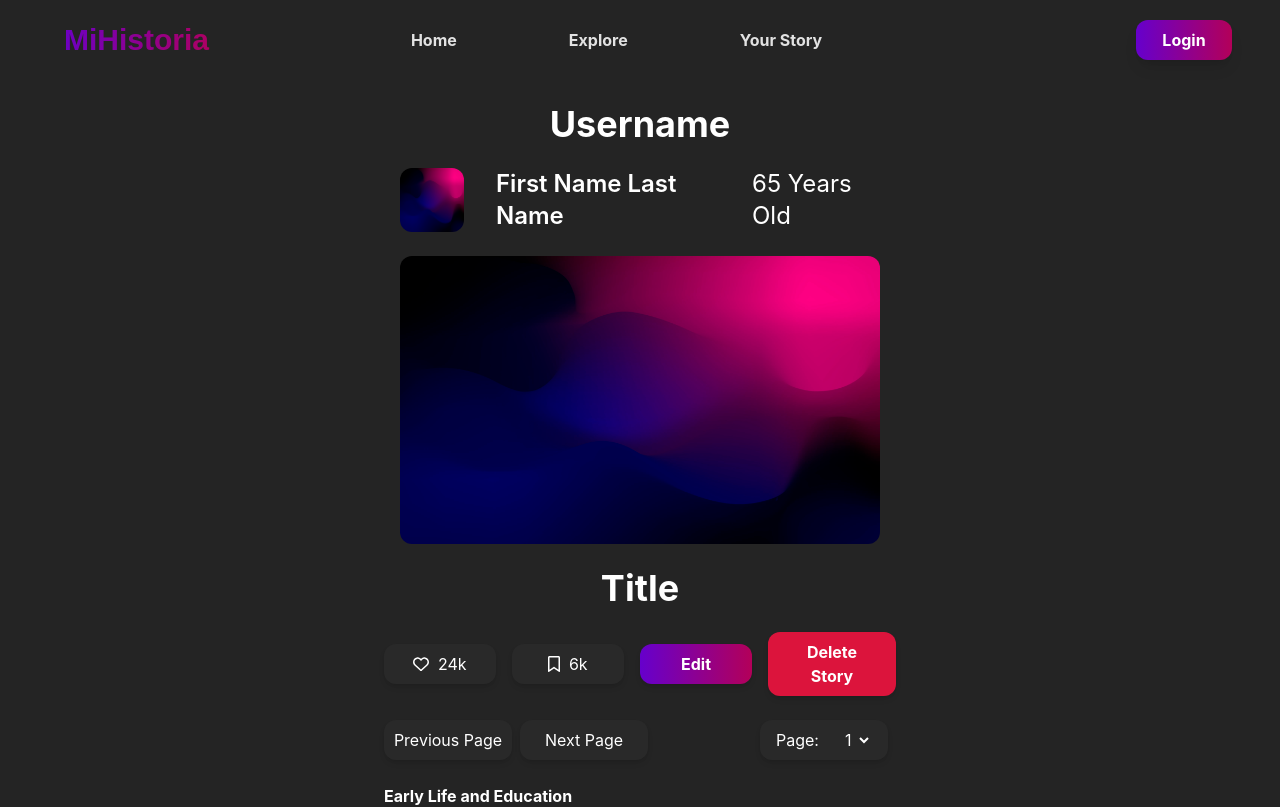
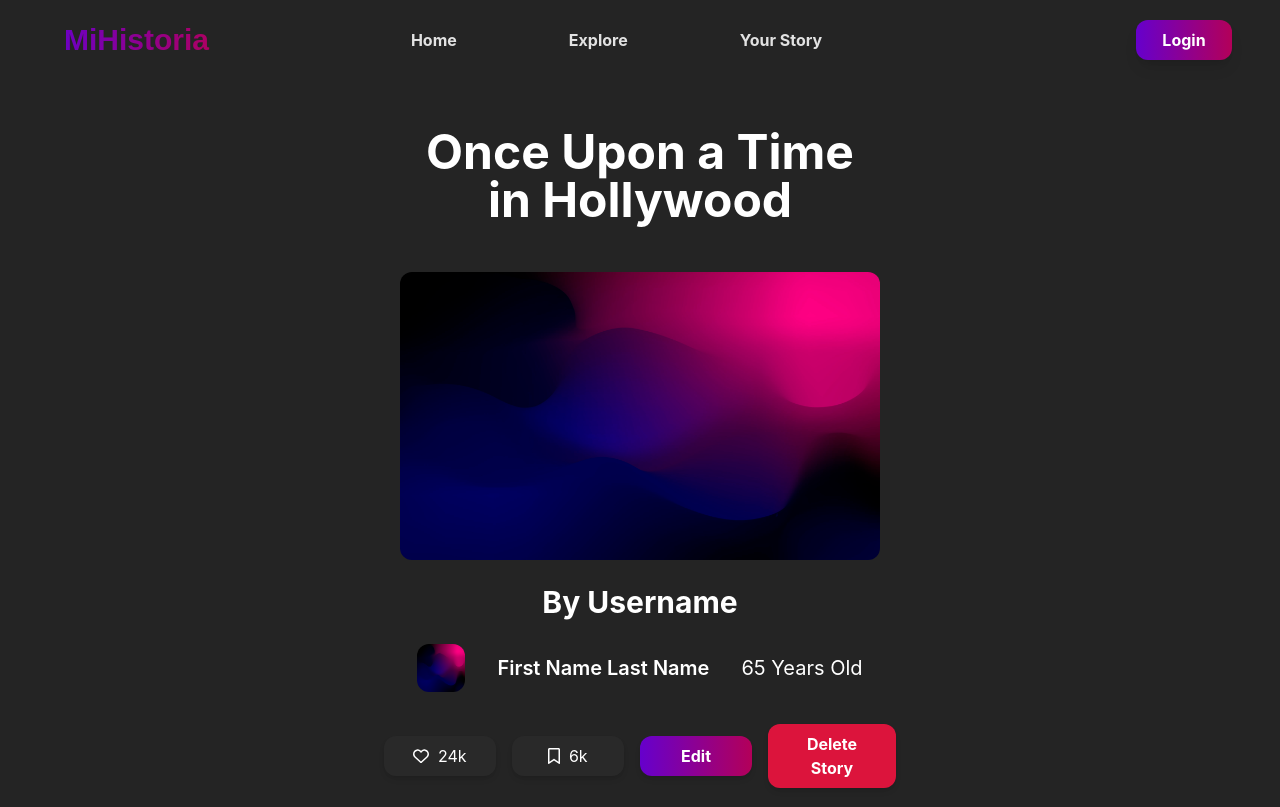
Before and after one commit to alejandrocqvd/MiHistoria, a React (Vite) app in the folder client/: page /story/1/page/1 in a window 1280 px wide. Shown: the top 807 px of the page. Built offline with nearby package versions, Linux system fonts and the light colour scheme; a web font is replaced by a local one.

Commit message:
Changed layout of story details

```diff
--- a/client/src/pages/Home.tsx
+++ b/client/src/pages/Home.tsx
@@ -54,12 +54,12 @@ const Home = () => {
             <img src={globeIcon} className='h-24 w-auto mb-8' />
             <p className='font-semibold'>See the collection of personal narratives that take you though the intricate experiences of people from any corner of the world.</p>
         </a>
-        <a href={'./story/:id'} className='flex-1 flex flex-col justify-between items-center w-full lg:mx-20 p-16 mb-8 text-center bg-[#292929] shadow-xl hover:shadow-2xl rounded-xl hover:scale-105 transition duration-300 ease-in-out'>
+        <a href={'./story/:id/page/1'} className='flex-1 flex flex-col justify-between items-center w-full lg:mx-20 p-16 mb-8 text-center bg-[#292929] shadow-xl hover:shadow-2xl rounded-xl hover:scale-105 transition duration-300 ease-in-out'>
             <h1 className='text-4xl font-bold mb-8'>Write <span className='underline'>Your</span> Story</h1>
             <img src={bookIcon} className='h-24 w-auto mb-8' />
             <p className='font-semibold'>Let the world hear your story. Travel back in your time to recollect and write down your life.</p>
         </a>
-        <a href={'./profile/:id/settings'} className='flex-1 flex flex-col justify-between items-center w-full p-16 mb-8 text-center bg-[#292929] shadow-xl hover:shadow-2xl rounded-xl hover:scale-105 transition duration-300 ease-in-out'>
+        <a href={'./profile'} className='flex-1 flex flex-col justify-between items-center w-full p-16 mb-8 text-center bg-[#292929] shadow-xl hover:shadow-2xl rounded-xl hover:scale-105 transition duration-300 ease-in-out'>
             <h1 className='text-4xl font-bold mb-8'>Be yourself or be anonymous</h1>
             <img src={privacyIcon} className='h-24 w-auto mb-8' />
             <p className='font-semibold'>No need to expose your identity, feel free to write anonymously and tell your truth with no filter.</p>
--- a/client/src/pages/story/Story.tsx
+++ b/client/src/pages/story/Story.tsx
@@ -33,15 +33,15 @@ const Story = () => {
 
       <div className='flex flex-col h-auto w-full md:w-1/2'>
 
-        <h1 className='text-4xl text-center font-bold my-6'>Username</h1>
-        <div className='flex-1 flex flex-row justify-center items-center rounded-xl mb-6'>
-          <img src={storyBg} className='h-16 rounded-xl w-16' />
-          <h2 className='text-2xl ml-8 font-semibold'>First Name Last Name</h2>
-          <h2 className='text-2xl ml-8 font-normal'>65 Years Old</h2>
+        <h1 className='text-5xl text-center font-bold my-12'>Once Upon a Time in Hollywood</h1>
+        <img src={storyBg} className='h-72 w-full rounded-xl mb-6' />
+
+        <h1 className='text-3xl text-center font-bold mb-6'>By Username</h1>
+        <div className='flex-1 flex flex-row justify-center items-center rounded-xl mb-8'>
+          <img src={storyBg} className='h-12 rounded-xl w-12' />
+          <h2 className='text-xl ml-8 font-semibold'>First Name Last Name</h2>
+          <h2 className='text-xl ml-8 font-normal'>65 Years Old</h2>
         </div>
-
-        <img src={storyBg} className='h-72 w-full rounded-xl mb-6' />
-        <h1 className='text-4xl text-center font-bold mb-6'>Title</h1>
 
       </div>
 
--- a/client/src/pages/story/StoryPage.tsx
+++ b/client/src/pages/story/StoryPage.tsx
@@ -18,7 +18,7 @@ const StoryPage = () => {
   return (
     <div className='flex flex-col justify-start items-center'>
 
-        <div className='flex flex-row justify-center items-center mb-6'>
+        <div className='flex flex-row justify-center items-center mb-12'>
           <button onClick={handleLike} className={`w-28 shadow-md text-center rounded-xl bg-secondary px-4 py-2 ${ liked ? 'text-red-600' : null}`}>
             <FontAwesomeIcon icon={liked ? solidHeart : regularHeart} className='mr-1' /> 24k
           </button>
@@ -90,7 +90,7 @@ const StoryPage = () => {
             <em>- J. Robert Oppenheimer</em>
         </p>
 
-        <div className='flex flex-row justify-between items-start w-full my-6'>
+        <div className='flex flex-row justify-between items-start w-full mt-6 mb-12'>
             <div className='flex flex-row justify-between items-start'>
                 <button className='bg-secondary p-2 rounded-xl shadow-md mr-2 w-32'>Previous Page</button>
                 <button className='bg-secondary p-2 rounded-xl shadow-md mr-2 w-32'>Next Page</button>
```
